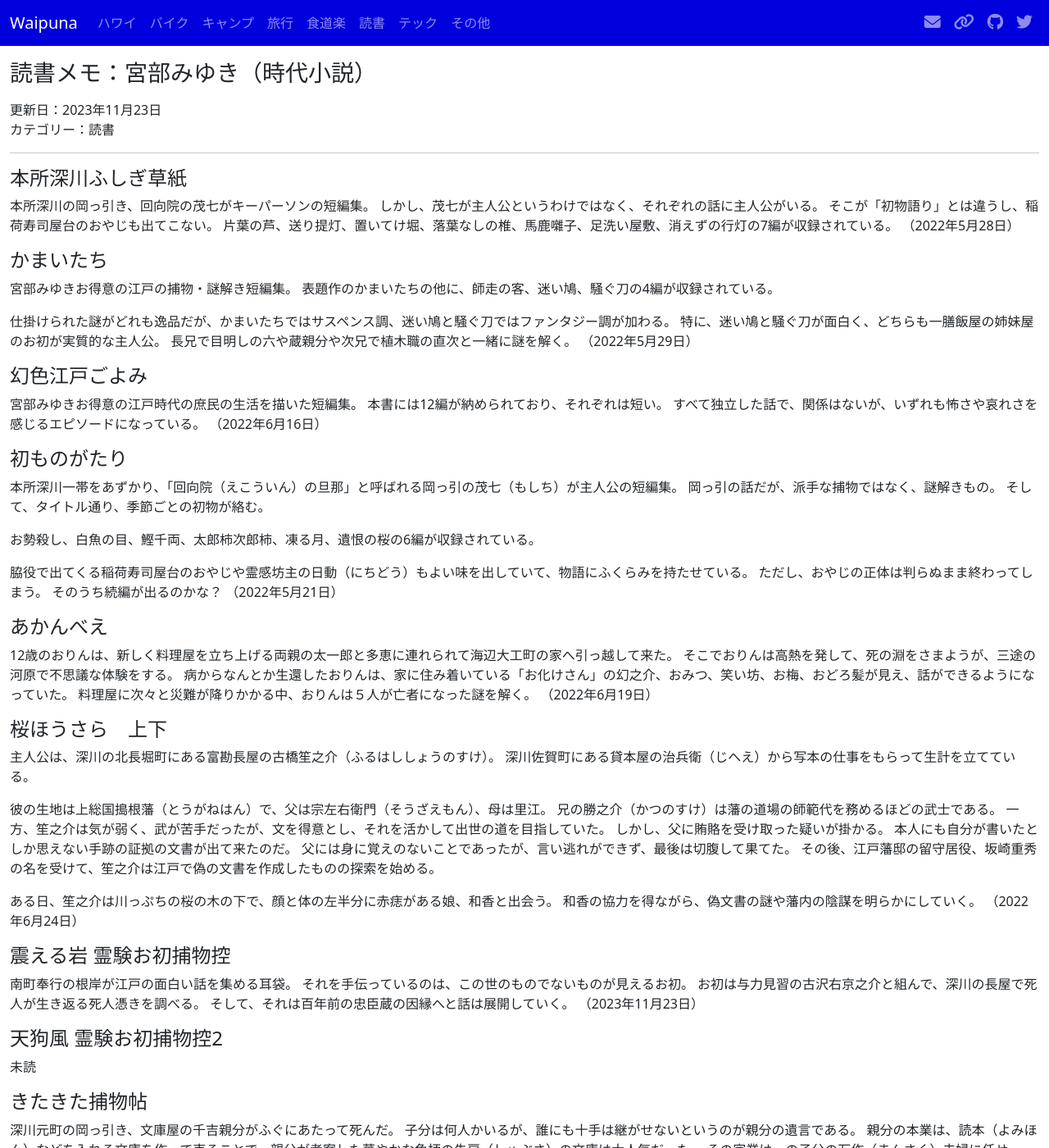
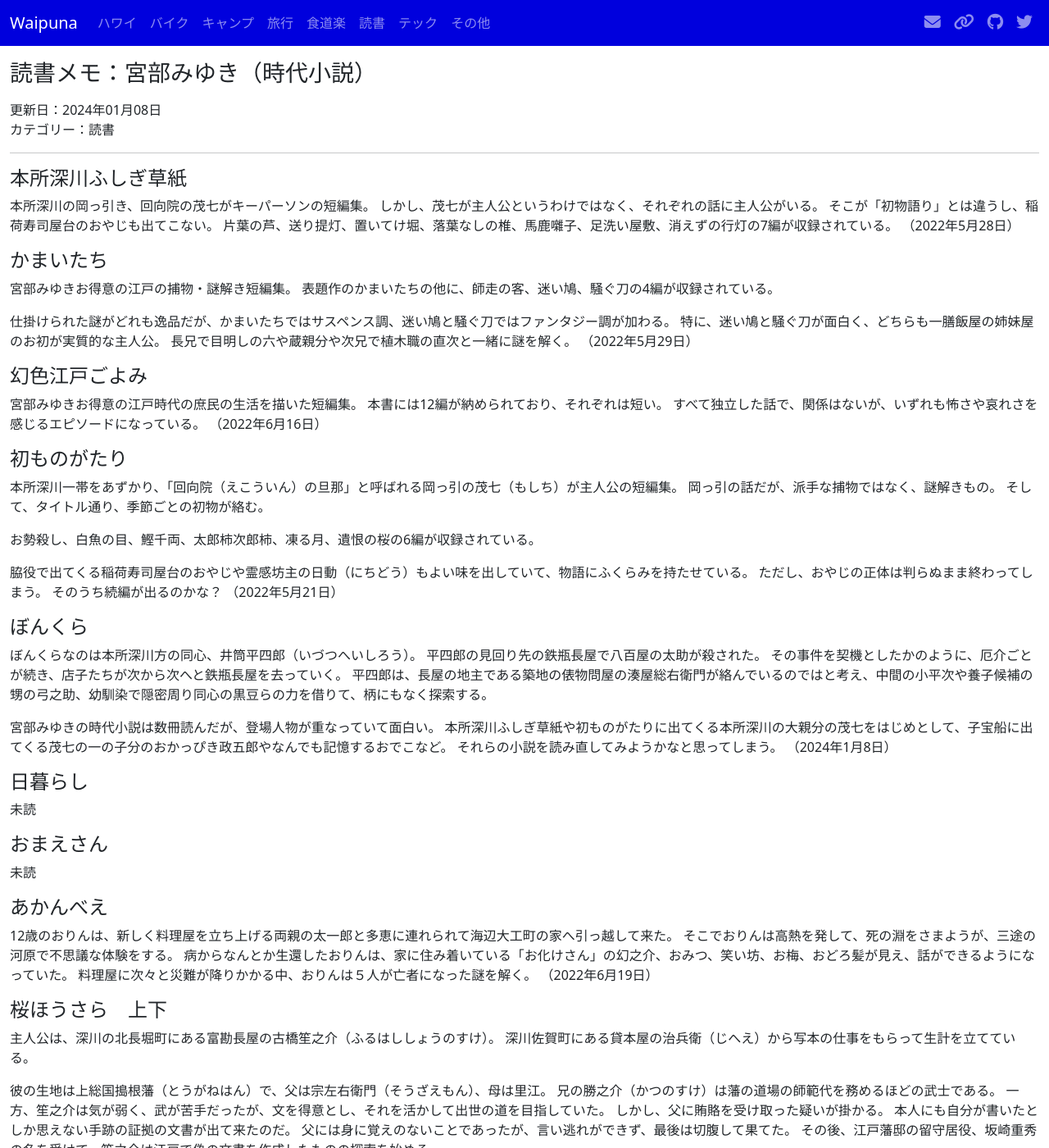
Before and after one commit to waipuna96815/waipuna96815.github.io, a Jekyll site: the page built from pages/book-miyabe2.md, in a window 1280 px wide and 1400 px high. Shown: the whole window at 82% size. Built offline with Jekyll 4.4.1, drawn with Linux system fonts in a browser that asks for light colours; nearby versions of some CDN libraries.

Commit message:
add a book by Miyabe

```diff
--- a/pages/book-miyabe2.md
+++ b/pages/book-miyabe2.md
@@ -1,7 +1,7 @@
 ---
 layout: page
 title: 読書メモ：宮部みゆき（時代小説）
-date: 2023-11-23
+date: 2024-01-08
 categories: 読書
 ---
 #### 本所深川ふしぎ草紙
@@ -41,6 +41,29 @@ categories: 読書
 ただし、おやじの正体は判らぬまま終わってしまう。
 そのうち続編が出るのかな？
 （2022年5月21日）
+
+<div id="bonkura"></div>
+#### ぼんくら
+
+ぼんくらなのは本所深川方の同心、井筒平四郎（いづつへいしろう）。
+平四郎の見回り先の鉄瓶長屋で八百屋の太助が殺された。
+その事件を契機としたかのように、厄介ごとが続き、店子たちが次から次へと鉄瓶長屋を去っていく。
+平四郎は、長屋の地主である築地の俵物問屋の湊屋総右衛門が絡んでいるのではと考え、中間の小平次や養子候補の甥の弓之助、幼馴染で隠密周り同心の黒豆らの力を借りて、柄にもなく探索する。
+
+宮部みゆきの時代小説は数冊読んだが、登場人物が重なっていて面白い。
+本所深川ふしぎ草紙や初ものがたりに出てくる本所深川の大親分の茂七をはじめとして、子宝船に出てくる茂七の一の子分のおかっぴき政五郎やなんでも記憶するおでこなど。
+それらの小説を読み直してみようかなと思ってしまう。
+（2024年1月8日）
+
+<div id="higurashi"></div>
+#### 日暮らし
+
+未読
+
+<div id="omaesan"></div>
+#### おまえさん
+
+未読
 
 #### あかんべえ
 
```
Also changed, not shown: book.md (+4 -0 lines), index.md (+1 -0 lines).
